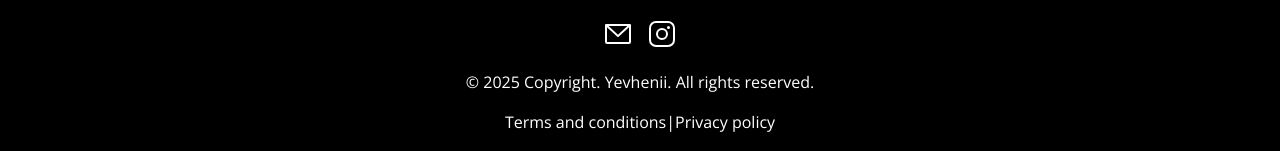
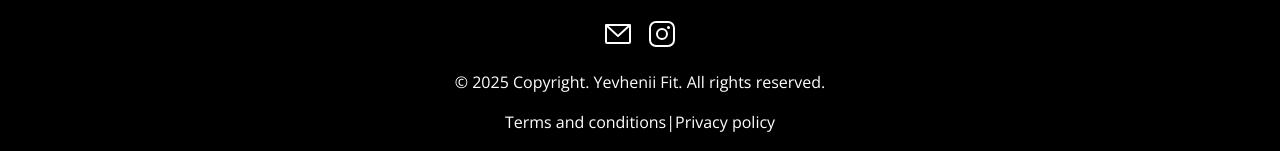
Before and after one commit to yevhenii-kapustian/yevheniiSite, a Next.js app: page / in a window 1280 px wide. Shown: the part 4191-4342 px from the top of the page. Built offline with nearby package versions, Linux system fonts and the light colour scheme.

Commit message:
Changed name in Footer

```diff
--- a/src/components/Footer/index.tsx
+++ b/src/components/Footer/index.tsx
@@ -16,7 +16,7 @@ const Footer = () => {
                 <a target="_blank" href="https://www.instagram.com/_ev_ge_niii_/"><InstagramLogo color="white" size={32} /></a>
             </div>
             <div className="flex flex-col gap-4">
-                <p className="text-white font-thin">© {currentTime} Copyright. Yevhenii. All rights reserved.</p>
+                <p className="text-white font-thin">© {currentTime} Copyright. Yevhenii Fit. All rights reserved.</p>
                 <div className="text-center">
                     <a className="text-white" href="/legal/terms-conditions">Terms and conditions</a>
                     <span className="text-white">|</span>
```
